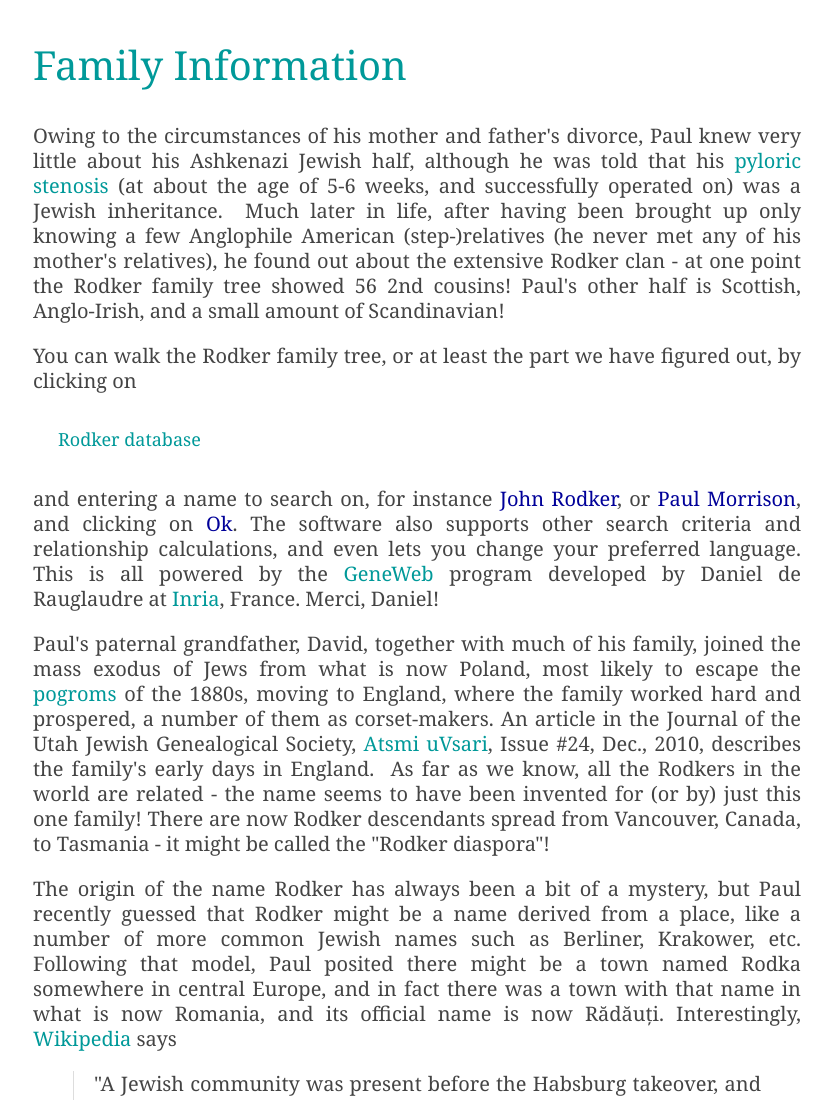
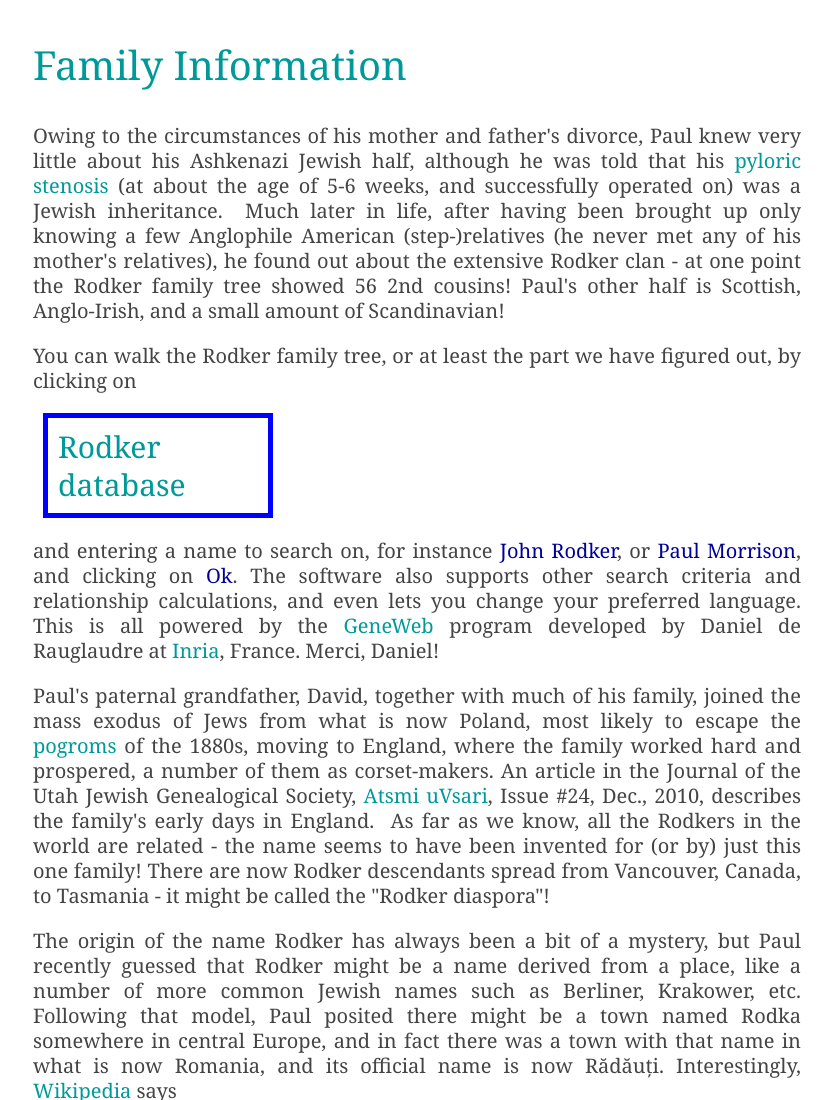
Before and after one commit to jpaulm/jpaulm.github.io, a plain HTML site: page faminfo.html in a window 1280 px wide. Shown: the top 1100 px of the page, without its empty margins (223-1055 px from the left). Drawn offline with Linux system fonts and the light colour scheme; a web font is replaced by a local one.

Commit message:
Update faminfo.html

```diff
--- a/faminfo.html
+++ b/faminfo.html
@@ -38,10 +38,10 @@
 <p>You can walk the Rodker family tree, or at least the part we have figured out, by clicking on </p>
 <div style="width: 200px;
 	    margin: auto;
-  border: 5px solid white;
+  border: 5px solid blue;
   padding: 10px;
   margin: 10px;
-	    font-size: large">
+	    font-size: 30px">
 	<a href="https://www.jpaulmorrison.com/cgi-bin/gwd.cgi?lang=en&b=rodkers&templ=templm"> Rodker database</a>
 </div>
 
```
